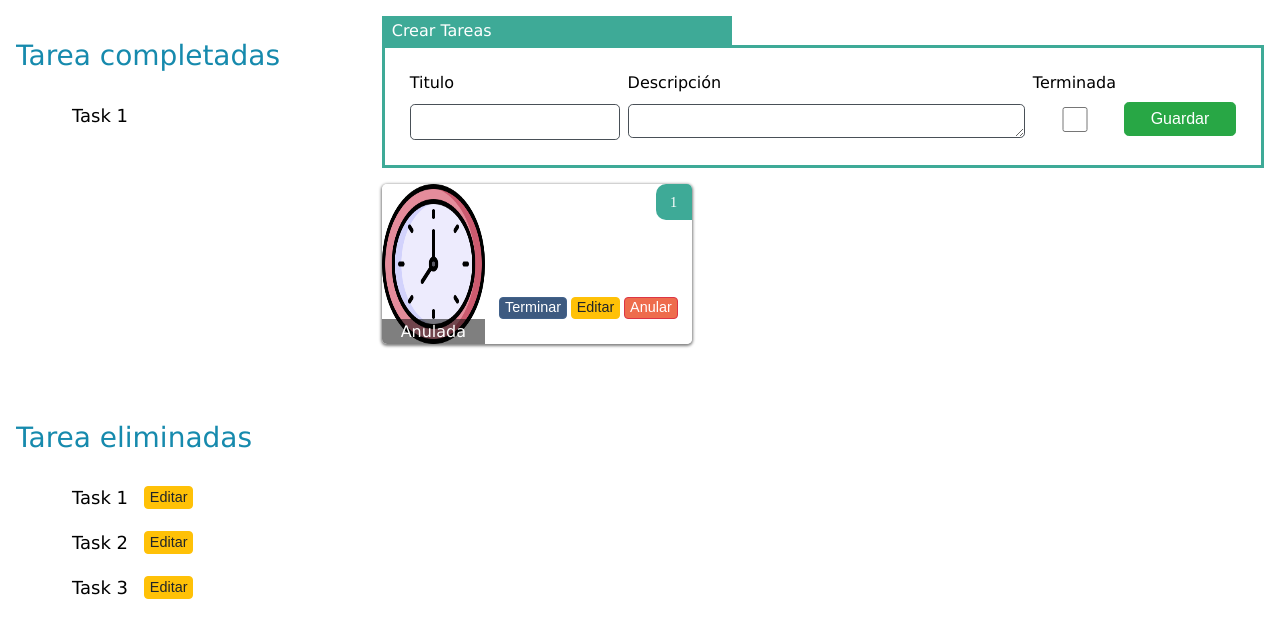
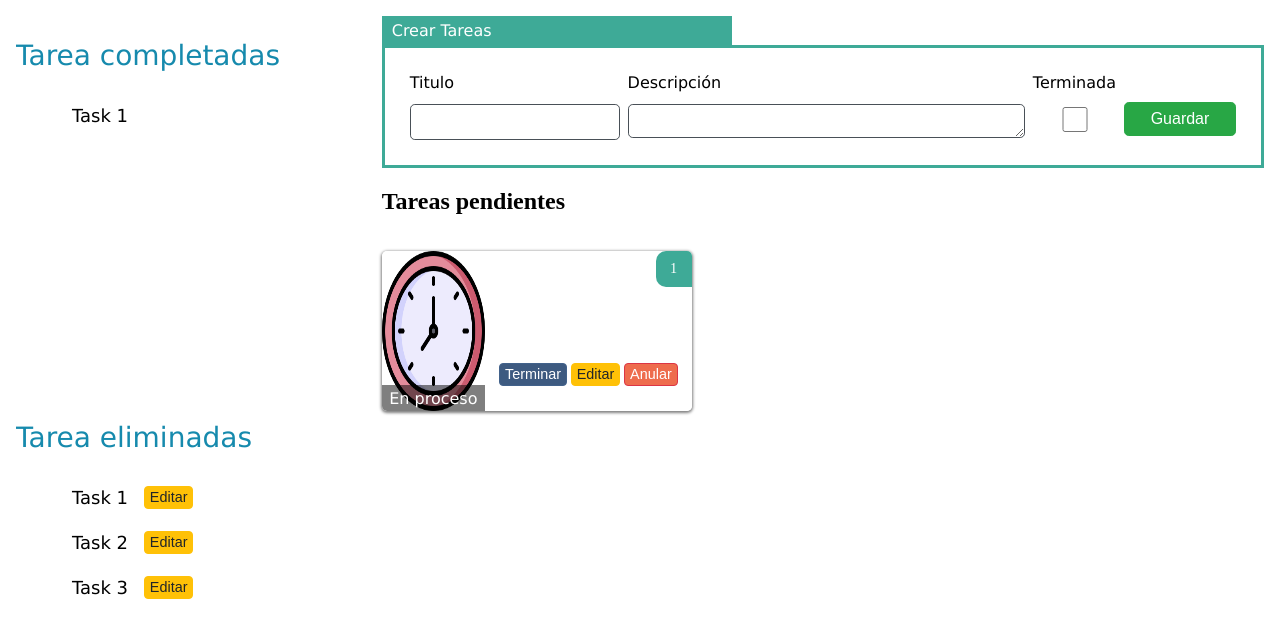
Before and after one commit to EdwinCruz13/Crud-Ucamp, a plain HTML site: page index.html in a window 1280 px wide. Both pictures are taken after a click on the button "Guardar". Shown: the part 72-710 px from the top of the page. Drawn offline with Linux system fonts and the light colour scheme.

Commit message:
adding changes in worker.js file

```diff
--- a/index.html
+++ b/index.html
@@ -110,6 +110,8 @@
             </div>
         </div>
 
+        <div>
+          <h1>Tareas pendientes</h1>
 
         <div id="section-card">
 
@@ -244,7 +246,7 @@
 
         </div>
 
-
+      </div>
 
 
 
--- a/js/worker.js
+++ b/js/worker.js
@@ -23,13 +23,13 @@ function LoadData()
 
             //fetch the array
             _itemTasks.map((task) => {
-                if(task.State == 1)
+                if(task.State == 0)
                 _state = "En proceso";
 
-                if(task.State == 2)
+                if(task.State == 1)
                     _state = "Terminada";
 
-                if(task.State == 0)
+                if(task.State == -1)
                     _state = "Anulada";
 
 
```
